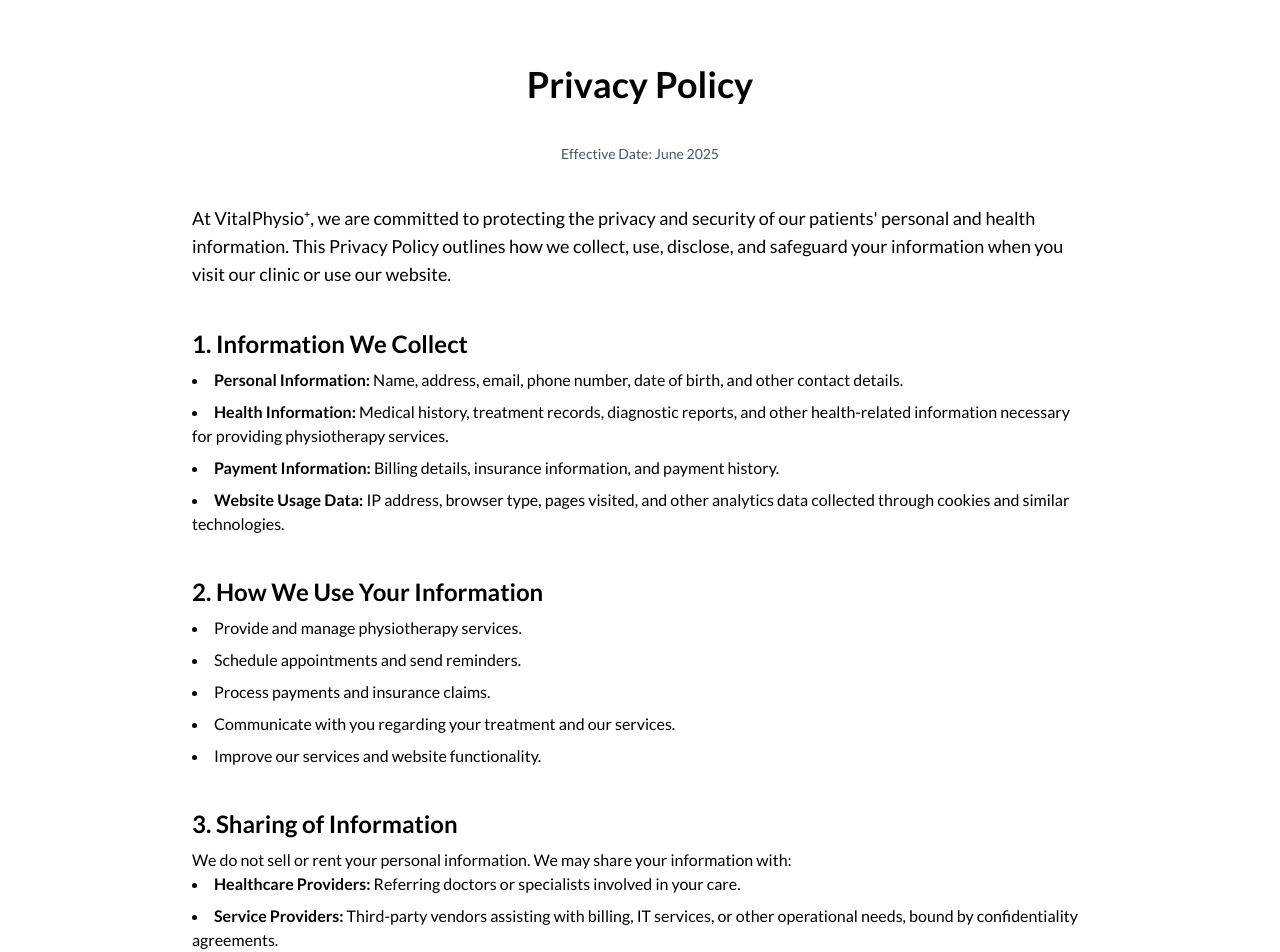
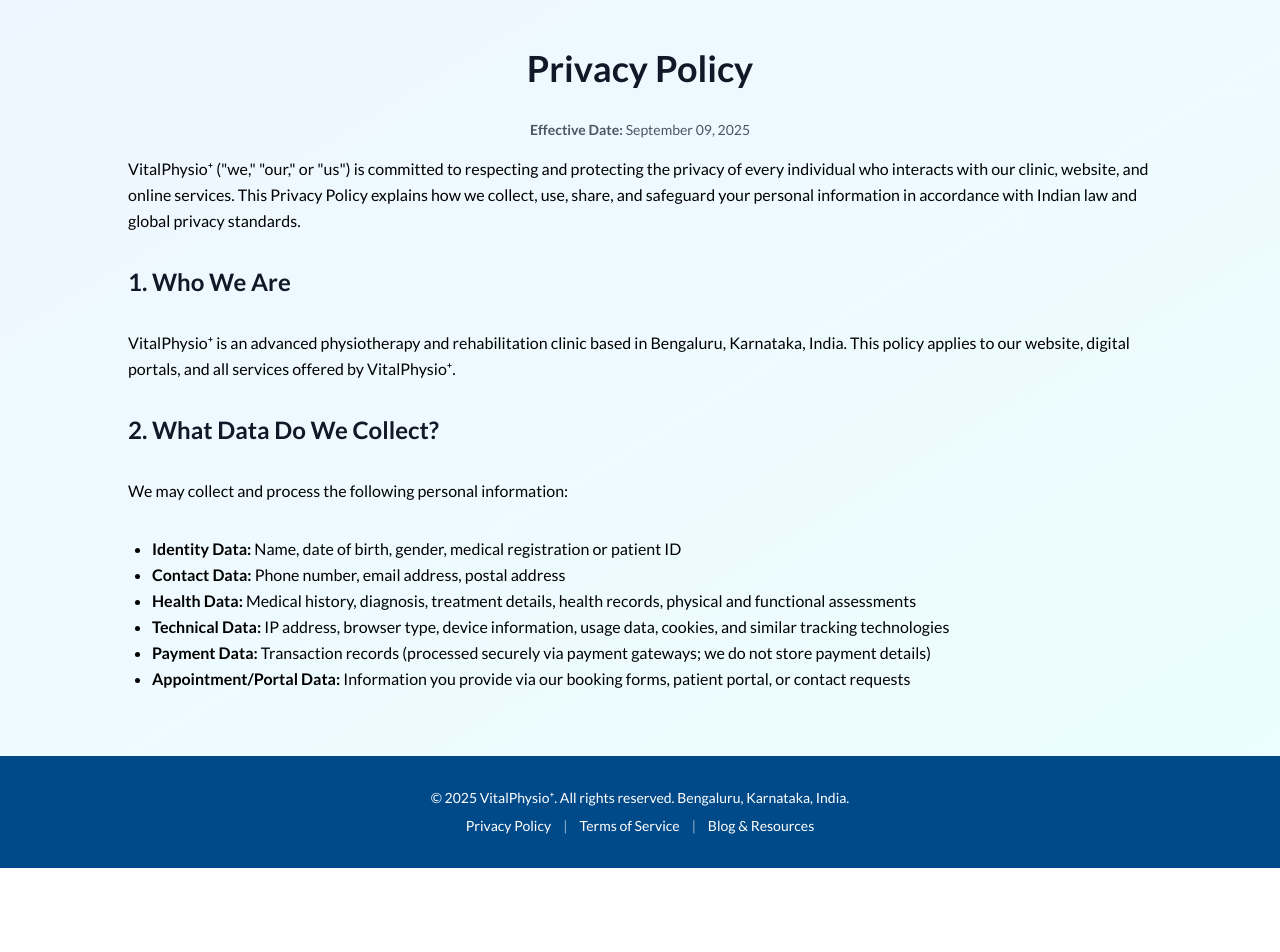
Before and after one commit to ishaan-chadha1/vital-physio-plus, a Next.js app: page /privacy-policy in a window 1280 px wide. Shown: the part 160-1112 px from the top of the page. After the commit the page ends 1028 px from the top, so only its background shows below. Built offline with nearby package versions, Linux system fonts and the light colour scheme.

Commit message:
Addition of Privacy Policy

```diff
--- a/app/privacy-policy/page.tsx
+++ b/app/privacy-policy/page.tsx
@@ -1,165 +1,91 @@
 "use client";
 
+import React from "react";
 import Head from "next/head";
 import LandingNavbar from "@/components/landing-navbar";
+import Footer from "@/components/footer";
 
-export default function PrivacyPolicyPage() {
+export default function PrivacyPolicy() {
   return (
     <>
       <Head>
         <title>Privacy Policy | VitalPhysio⁺</title>
         <meta
           name="description"
-          content="Read our privacy policy to understand how VitalPhysio⁺ handles your personal data and ensures your privacy."
+          content="Read the privacy policy of VitalPhysio⁺ to understand how we collect, use, and protect your personal data."
         />
+        <meta name="robots" content="noindex, nofollow" />
       </Head>
+
       <LandingNavbar />
-      <section className="bg-white py-20 px-6 text-blue-900 animate-fade-in-up">
-        <div className="max-w-4xl mx-auto space-y-10">
-          <h1 className="text-4xl font-bold text-center mb-4">Privacy Policy</h1>
-          <p className="text-center text-sm text-gray-600">Effective Date: June 2025</p>
 
-          <p className="text-lg">
-            At VitalPhysio⁺, we are committed to protecting the privacy and security of our patients'
-            personal and health information. This Privacy Policy outlines how we collect, use, disclose, and
-            safeguard your information when you visit our clinic or use our website.
+      <section className="bg-gradient-to-br from-blue-50 to-cyan-50 py-16 px-6">
+        <div className="max-w-5xl mx-auto">
+          <h1 className="text-4xl font-bold text-gray-900 mb-8 text-center">
+            Privacy Policy
+          </h1>
+          <p className="text-gray-600 text-sm text-center mb-4">
+            <strong>Effective Date:</strong> September 09, 2025
           </p>
+          <div className="space-y-8 text-gray-700 leading-relaxed">
+            <p>
+              VitalPhysio⁺ ("we," "our," or "us") is committed to respecting and
+              protecting the privacy of every individual who interacts with our
+              clinic, website, and online services. This Privacy Policy
+              explains how we collect, use, share, and safeguard your personal
+              information in accordance with Indian law and global privacy
+              standards.
+            </p>
 
-          <div>
-            <h2 className="text-2xl font-semibold mb-2">1. Information We Collect</h2>
-            <ul className="list-disc list-inside space-y-2">
-              <li><strong>Personal Information:</strong> Name, address, email, phone number, date of birth, and other contact details.</li>
-              <li><strong>Health Information:</strong> Medical history, treatment records, diagnostic reports, and other health-related information necessary for providing physiotherapy services.</li>
-              <li><strong>Payment Information:</strong> Billing details, insurance information, and payment history.</li>
-              <li><strong>Website Usage Data:</strong> IP address, browser type, pages visited, and other analytics data collected through cookies and similar technologies.</li>
+            <h2 className="text-2xl font-bold text-gray-900">1. Who We Are</h2>
+            <p>
+              VitalPhysio⁺ is an advanced physiotherapy and rehabilitation
+              clinic based in Bengaluru, Karnataka, India. This policy applies
+              to our website, digital portals, and all services offered by
+              VitalPhysio⁺.
+            </p>
+
+            <h2 className="text-2xl font-bold text-gray-900">
+              2. What Data Do We Collect?
+            </h2>
+            <p>We may collect and process the following personal information:</p>
+            <ul className="list-disc pl-6">
+              <li>
+                <strong>Identity Data:</strong> Name, date of birth, gender,
+                medical registration or patient ID
+              </li>
+              <li>
+                <strong>Contact Data:</strong> Phone number, email address,
+                postal address
+              </li>
+              <li>
+                <strong>Health Data:</strong> Medical history, diagnosis,
+                treatment details, health records, physical and functional
+                assessments
+              </li>
+              <li>
+                <strong>Technical Data:</strong> IP address, browser type,
+                device information, usage data, cookies, and similar tracking
+                technologies
+              </li>
+              <li>
+                <strong>Payment Data:</strong> Transaction records (processed
+                securely via payment gateways; we do not store payment details)
+              </li>
+              <li>
+                <strong>Appointment/Portal Data:</strong> Information you
+                provide via our booking forms, patient portal, or contact
+                requests
+              </li>
             </ul>
-          </div>
 
-          <div>
-            <h2 className="text-2xl font-semibold mb-2">2. How We Use Your Information</h2>
-            <ul className="list-disc list-inside space-y-2">
-              <li>Provide and manage physiotherapy services.</li>
-              <li>Schedule appointments and send reminders.</li>
-              <li>Process payments and insurance claims.</li>
-              <li>Communicate with you regarding your treatment and our services.</li>
-              <li>Improve our services and website functionality.</li>
-            </ul>
-          </div>
-
-          <div>
-            <h2 className="text-2xl font-semibold mb-2">3. Sharing of Information</h2>
-            <p>We do not sell or rent your personal information. We may share your information with:</p>
-            <ul className="list-disc list-inside space-y-2">
-              <li><strong>Healthcare Providers:</strong> Referring doctors or specialists involved in your care.</li>
-              <li><strong>Service Providers:</strong> Third-party vendors assisting with billing, IT services, or other operational needs, bound by confidentiality agreements.</li>
-              <li><strong>Legal Requirements:</strong> When required by law or to protect our rights and safety.</li>
-            </ul>
-          </div>
-
-          <div>
-            <h2 className="text-2xl font-semibold mb-2">4. Data Security</h2>
-            <p>
-              We implement appropriate technical and organizational measures to protect your personal
-              information against unauthorized access, disclosure, alteration, or destruction.
-            </p>
-          </div>
-
-          <div>
-            <h2 className="text-2xl font-semibold mb-2">5. Your Rights</h2>
-            <ul className="list-disc list-inside space-y-2">
-              <li>Access and review your personal information.</li>
-              <li>Request corrections to inaccurate or incomplete information.</li>
-              <li>Withdraw consent for data processing, where applicable.</li>
-            </ul>
-            <p className="mt-2">To exercise these rights, please contact us at +91 80456 82777.</p>
-          </div>
-
-          <div>
-            <h2 className="text-2xl font-semibold mb-2">6. Cookies and Tracking Technologies</h2>
-            <p>
-              Our website uses cookies to enhance user experience and analyze website traffic. You can set
-              your browser to refuse cookies, but some website features may not function properly.
-            </p>
-          </div>
-
-          <div>
-            <h2 className="text-2xl font-semibold mb-2">7. Changes to This Privacy Policy</h2>
-            <p>
-              We may update this Privacy Policy periodically. Changes will be posted on this page with an
-              updated effective date.
-            </p>
-          </div>
-
-          <hr className="my-10 border-blue-200" />
-
-          <h1 className="text-4xl font-bold text-center mb-4">Terms of Service</h1>
-          <p className="text-center text-sm text-gray-600">Effective Date: June 2025</p>
-
-          <div className="space-y-8 text-lg">
-            <div>
-              <h2 className="text-2xl font-semibold mb-2">1. Services</h2>
-              <p>
-                VitalPhysio⁺ offers physiotherapy and related healthcare services, both in-person and through
-                digital platforms. Services are provided by licensed professionals in accordance with
-                applicable laws and ethical standards.
-              </p>
-            </div>
-
-            <div>
-              <h2 className="text-2xl font-semibold mb-2">2. Appointments and Cancellations</h2>
-              <ul className="list-disc list-inside space-y-2">
-                <li><strong>Scheduling:</strong> Appointments can be scheduled via our website, phone, or in person.</li>
-                <li><strong>Cancellations:</strong> Please provide at least 24 hours' notice for cancellations. Late cancellations or no-shows may incur a fee.</li>
-              </ul>
-            </div>
-
-            <div>
-              <h2 className="text-2xl font-semibold mb-2">3. Payments</h2>
-              <ul className="list-disc list-inside space-y-2">
-                <li><strong>Fees:</strong> Service fees are communicated prior to treatment.</li>
-                <li><strong>Payment Methods:</strong> We accept various payment methods, including cash, credit/debit cards, and digital payments.</li>
-                <li><strong>Insurance:</strong> Patients are responsible for verifying insurance coverage and benefits.</li>
-              </ul>
-            </div>
-
-            <div>
-              <h2 className="text-2xl font-semibold mb-2">4. Use of Website</h2>
-              <ul className="list-disc list-inside space-y-2">
-                <li><strong>Content:</strong> All content on our website is for informational purposes only and not a substitute for professional medical advice.</li>
-                <li><strong>User Conduct:</strong> Users agree not to use the website for unlawful purposes or to transmit harmful content.</li>
-              </ul>
-            </div>
-
-            <div>
-              <h2 className="text-2xl font-semibold mb-2">5. Limitation of Liability</h2>
-              <p>
-                VitalPhysio⁺ is not liable for any indirect, incidental, or consequential damages arising from
-                the use of our services or website.
-              </p>
-            </div>
-
-            <div>
-              <h2 className="text-2xl font-semibold mb-2">6. Governing Law</h2>
-              <p>
-                These Terms are governed by the laws of India. Any disputes shall be resolved in the courts
-                located in Bengaluru, Karnataka.
-              </p>
-            </div>
-
-            <div>
-              <h2 className="text-2xl font-semibold mb-2">Contact Us</h2>
-              <p>
-                For any questions regarding our Privacy Policy or Terms of Service, please contact:
-              </p>
-              <p className="mt-2">
-                <strong>VitalPhysio⁺</strong><br />
-                Address: VitalPhysio⁺, 2nd Floor, PV Complex, Opp. Iblur Lake Park, Bellandur 560 103<br />
-                Email: contact@vitalphysioplus.com
-              </p>
-            </div>
+            {/* Add the rest of the sections here, following the same structure */}
+            {/* For brevity, the rest of the content is omitted in this example */}
           </div>
         </div>
       </section>
+
+      <Footer />
     </>
   );
 }
--- a/components/footer.tsx
+++ b/components/footer.tsx
@@ -16,7 +16,7 @@
         {/* Navigation Links */}
         <div className="flex items-center justify-center space-x-3 text-sm">
           {/* UPDATED: Links are now fully white with a subtle hover effect */}
-          <a href="#privacy" className="transition-colors duration-300 text-white">
+          <a href="/privacy-policy" className="transition-colors duration-300 text-white">
             Privacy Policy
           </a>
           {/* UPDATED: Separator is slightly more visible */}
```
